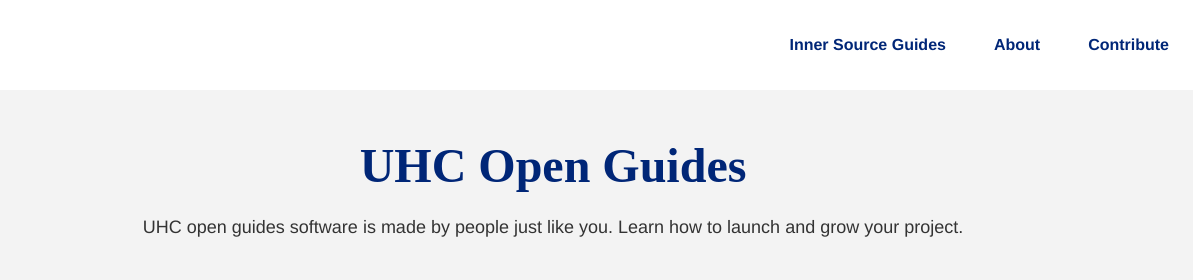
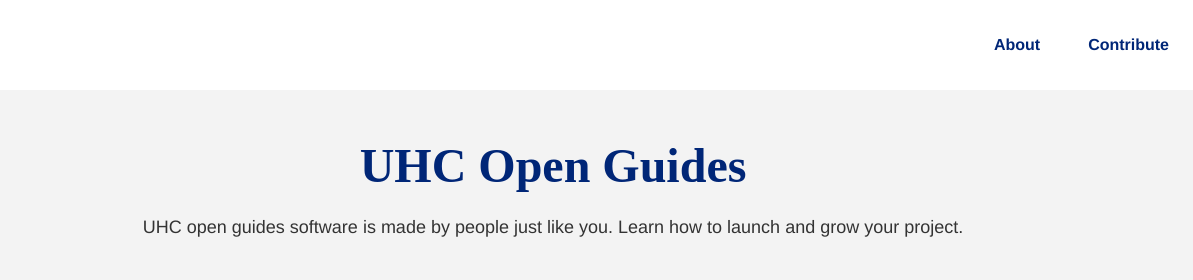
Before and after one commit to NitinKVerma/hcddemo, a plain HTML site: page index.html in a window 1280 px wide. Shown: the top 280 px of the page, 87-1280 px from the left. Drawn offline with Linux system fonts and the light colour scheme; files whose address does not match are found by name; a web font is replaced by a local one.

Commit message:
basic change

```diff
--- a/index.html
+++ b/index.html
@@ -227,11 +227,11 @@ max-width: 1040px;
     <div style="position:absolute; top:18px;"><a href="index.html"><img alt="UnitedHealthcare" src="https://www.uhc.com/content/dam/uhcdotcom/website-assets/logo-blue.svg" style="height: 55px;margin-left:10px;"></a></div>
       <div class="float-sm-right">
         <ul class="main-links d-flex flex-wrap flex-items-stretch flex-justify-center border-bottom border-sm-0 list-style-none">
-          <li class="d-inline-block">
+         <!-- <li class="d-inline-block">
            <a class="d-block p-4" href="#">
              Inner Source Guides
            </a>
-         </li>
+         </li>-->
          <li class="d-inline-block">
             <a class="d-block p-4" href="#">
               About
```
